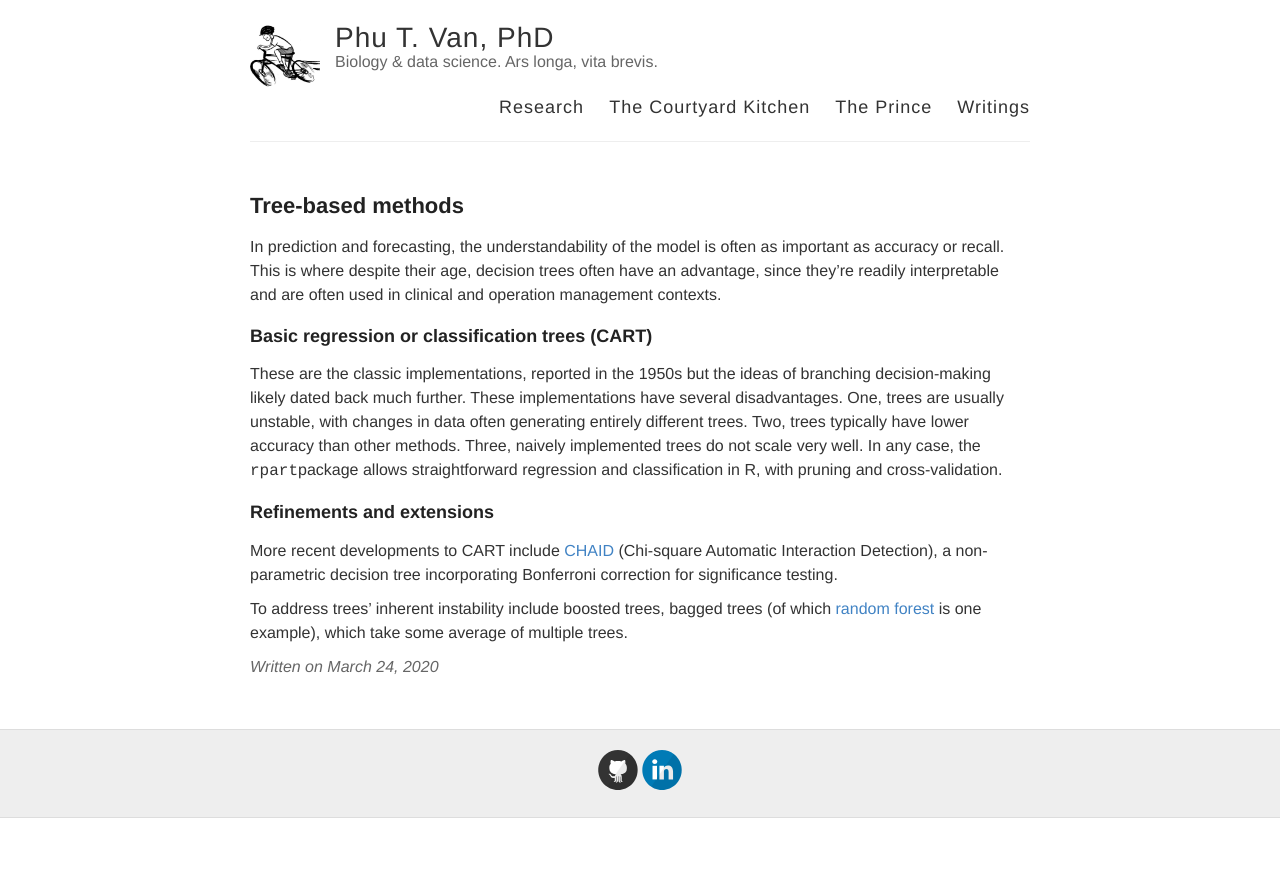
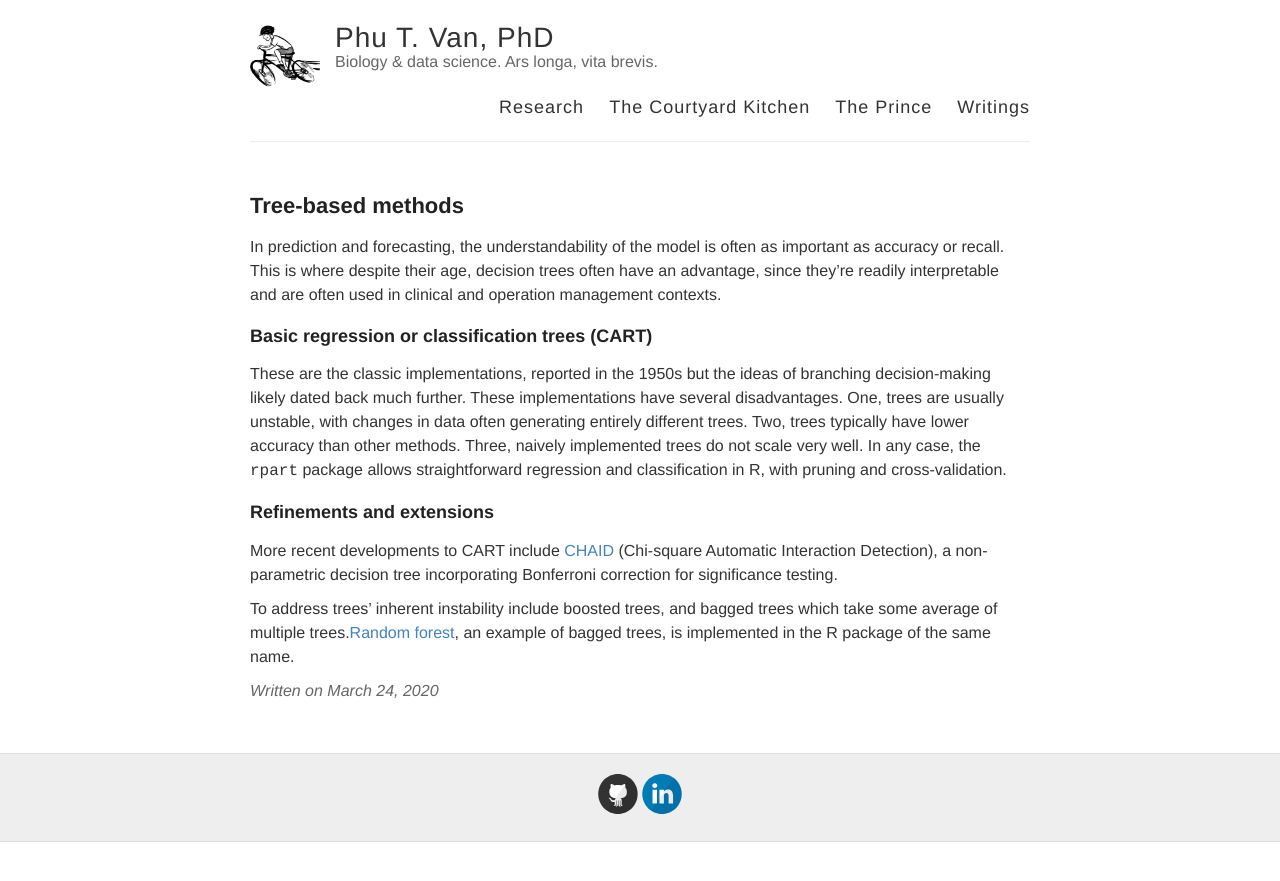
Before and after one commit to ptvan/ptvan.github.io, a Jekyll site: the page built from _posts/2020-03-24-tree-based-methods.md, in a window 1280 px wide. Shown: the top 881 px of the page. Built offline with Jekyll 4.4.1, drawn with Linux system fonts in a browser that asks for light colours.

Commit message:
added reference to R randomForest package

```diff
--- a/_posts/2020-03-24-tree-based-methods.md
+++ b/_posts/2020-03-24-tree-based-methods.md
@@ -7,10 +7,10 @@ In prediction and forecasting, the understandability of the model is often as im
 
 ### Basic regression or classification trees (CART)
 
-These are the classic implementations, reported in the 1950s but the ideas of branching decision-making likely dated back much further. These implementations have several disadvantages. One, trees are usually unstable, with changes in data often generating entirely different trees. Two, trees typically have lower accuracy than other methods. Three, naively implemented trees do not scale very well. In any case, the `rpart`package allows straightforward regression and classification in R, with pruning and cross-validation.
+These are the classic implementations, reported in the 1950s but the ideas of branching decision-making likely dated back much further. These implementations have several disadvantages. One, trees are usually unstable, with changes in data often generating entirely different trees. Two, trees typically have lower accuracy than other methods. Three, naively implemented trees do not scale very well. In any case, the `rpart` package allows straightforward regression and classification in R, with pruning and cross-validation.
 
 ### Refinements and extensions
 
 More recent developments to CART include [CHAID](https://en.wikipedia.org/wiki/Chi-square_automatic_interaction_detection) (Chi-square Automatic Interaction Detection), a non-parametric decision tree incorporating Bonferroni correction for significance testing.
 
-To address trees' inherent instability include boosted trees, bagged trees (of which [random forest](https://en.wikipedia.org/wiki/Random_forest) is one example), which take some average of multiple trees.
+To address trees' inherent instability include boosted trees, and bagged trees which take some average of multiple trees.[Random forest](https://en.wikipedia.org/wiki/Random_forest), an example of bagged trees, is implemented in the R package of the same name.
```
